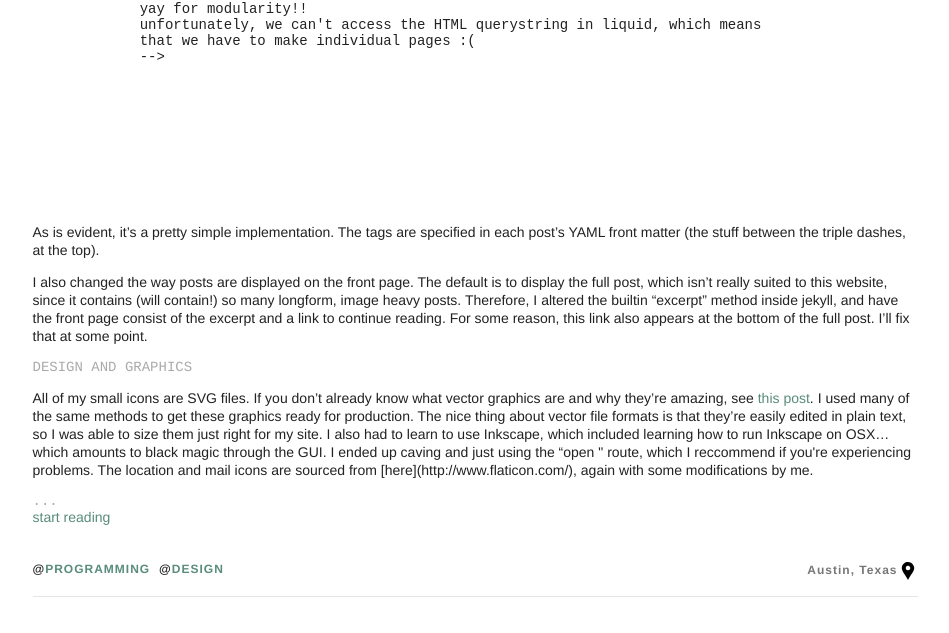
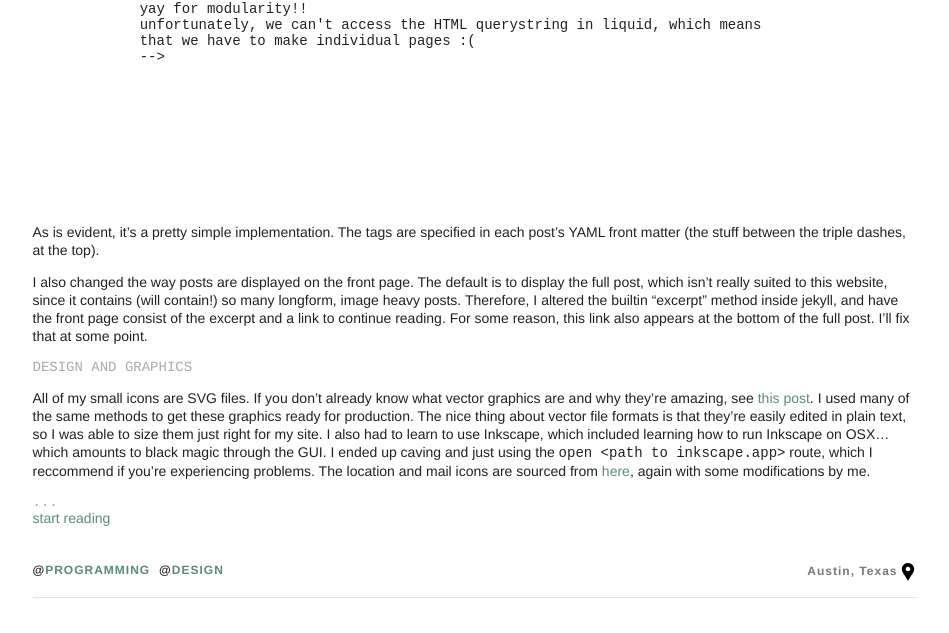
Before and after one commit to neilvyas/neilvyas.github.io, a Jekyll site: the page built from _posts/2014-10-23-tagging.markdown, in a window 1280 px wide and 900 px high, scrolled down 599 px, cut to the strip 0-633 px from the top of the window. Shown: the whole strip, without its empty margins (165-1114 px from the left). Built offline with Jekyll 4.4.1, drawn with Linux system fonts in a browser that asks for light colours.

Commit message:
fixed recent post

```diff
--- a/_posts/2014-10-23-tagging.markdown
+++ b/_posts/2014-10-23-tagging.markdown
@@ -44,4 +44,4 @@ I also changed the way posts are displayed on the front page. The default is to
 
 ##DESIGN AND GRAPHICS
 
-All of my small icons are SVG files. If you don't already know what vector graphics are and why they're amazing, see [this post]({% post_url 2014-10-22-favicon %}). I used many of the same methods to get these graphics ready for production. The nice thing about vector file formats is that they're easily edited in plain text, so I was able to size them just right for my site. I also had to learn to use Inkscape, which included learning how to run Inkscape on OSX... which amounts to black magic through the GUI. I ended up caving and just using the "open <path to inkscape.app>" route, which I reccommend if you're experiencing problems. The location and mail icons are sourced from [here](http://www.flaticon.com/), again with some modifications by me.
+All of my small icons are SVG files. If you don't already know what vector graphics are and why they're amazing, see [this post]({% post_url 2014-10-22-favicon %}). I used many of the same methods to get these graphics ready for production. The nice thing about vector file formats is that they're easily edited in plain text, so I was able to size them just right for my site. I also had to learn to use Inkscape, which included learning how to run Inkscape on OSX... which amounts to black magic through the GUI. I ended up caving and just using the `open <path to inkscape.app>` route, which I reccommend if you're experiencing problems. The location and mail icons are sourced from [here](http://www.flaticon.com), again with some modifications by me.
```
